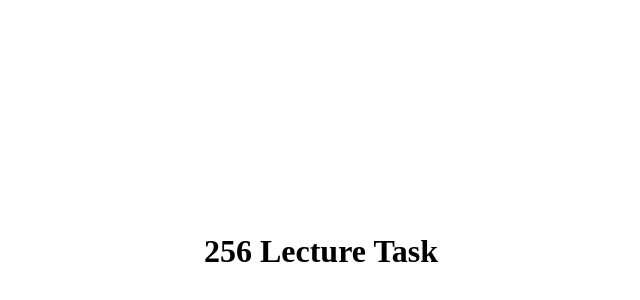
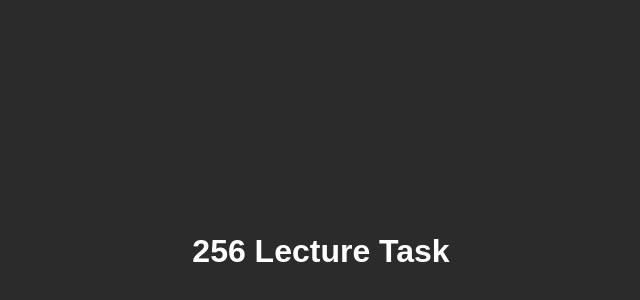
Before and after one commit to dylankrish/256-lecture-task-website, a plain HTML site: page index.html in a window 1280 px wide. Shown: the part 170-470 px from the top of the page, without its empty margins (319-959 px from the left). Drawn offline with Linux system fonts and the light colour scheme.

Commit message:
dark theming

```diff
--- /dev/null
+++ b/dark.css
@@ -0,0 +1,5 @@
+body {
+    font-family: Arial, sans-serif;
+    background-color: #2b2b2b;
+    color: #ffffff;
+}
--- a/index.html
+++ b/index.html
@@ -3,6 +3,7 @@
 <head>
     <meta charset="UTF-8">
     <meta name="viewport" content="width=device-width, initial-scale=1.0">
+    <link rel="stylesheet" type="text/css" href="dark.css">
     <title>Document</title>
 </head>
 <body>
```
